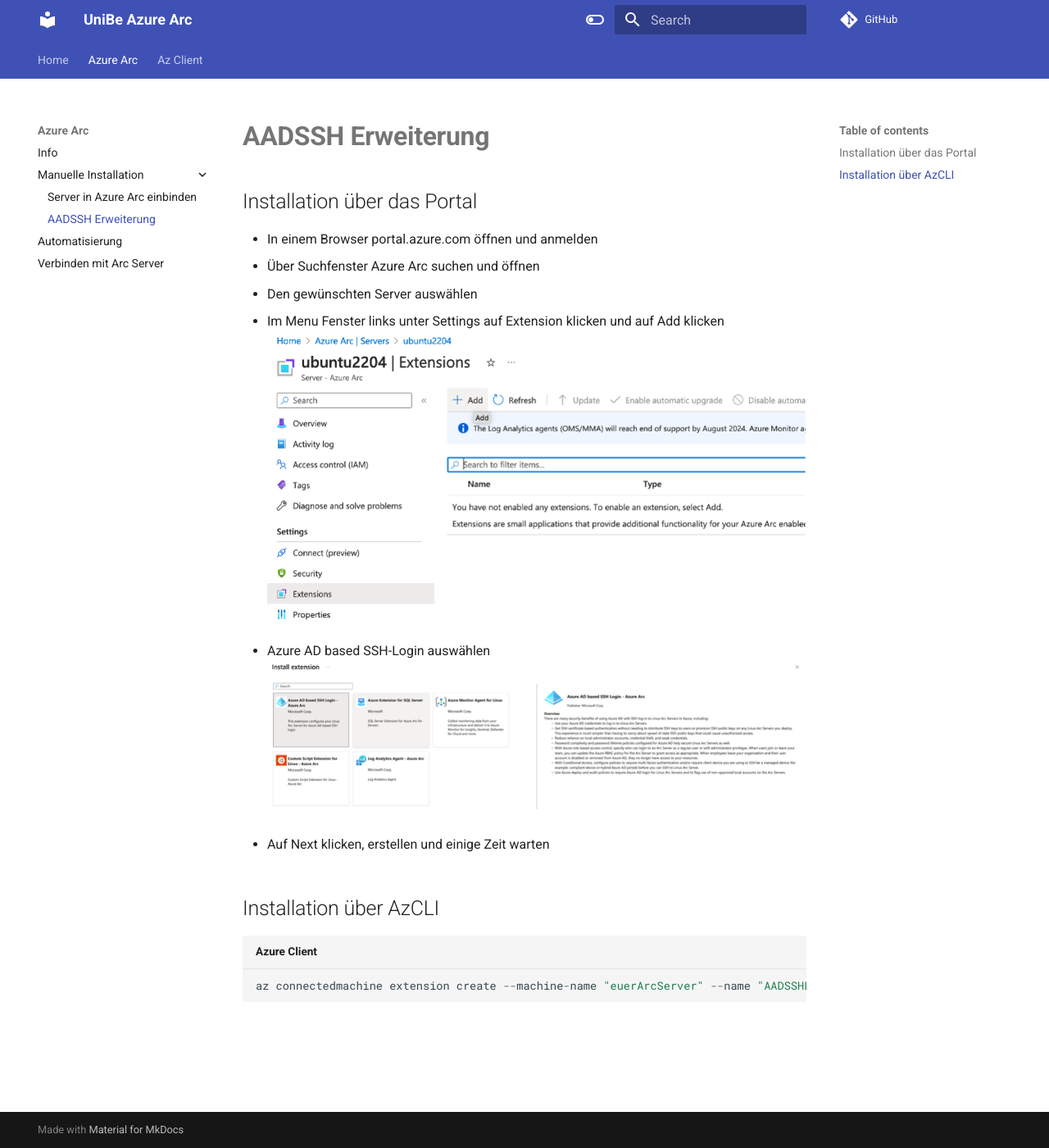
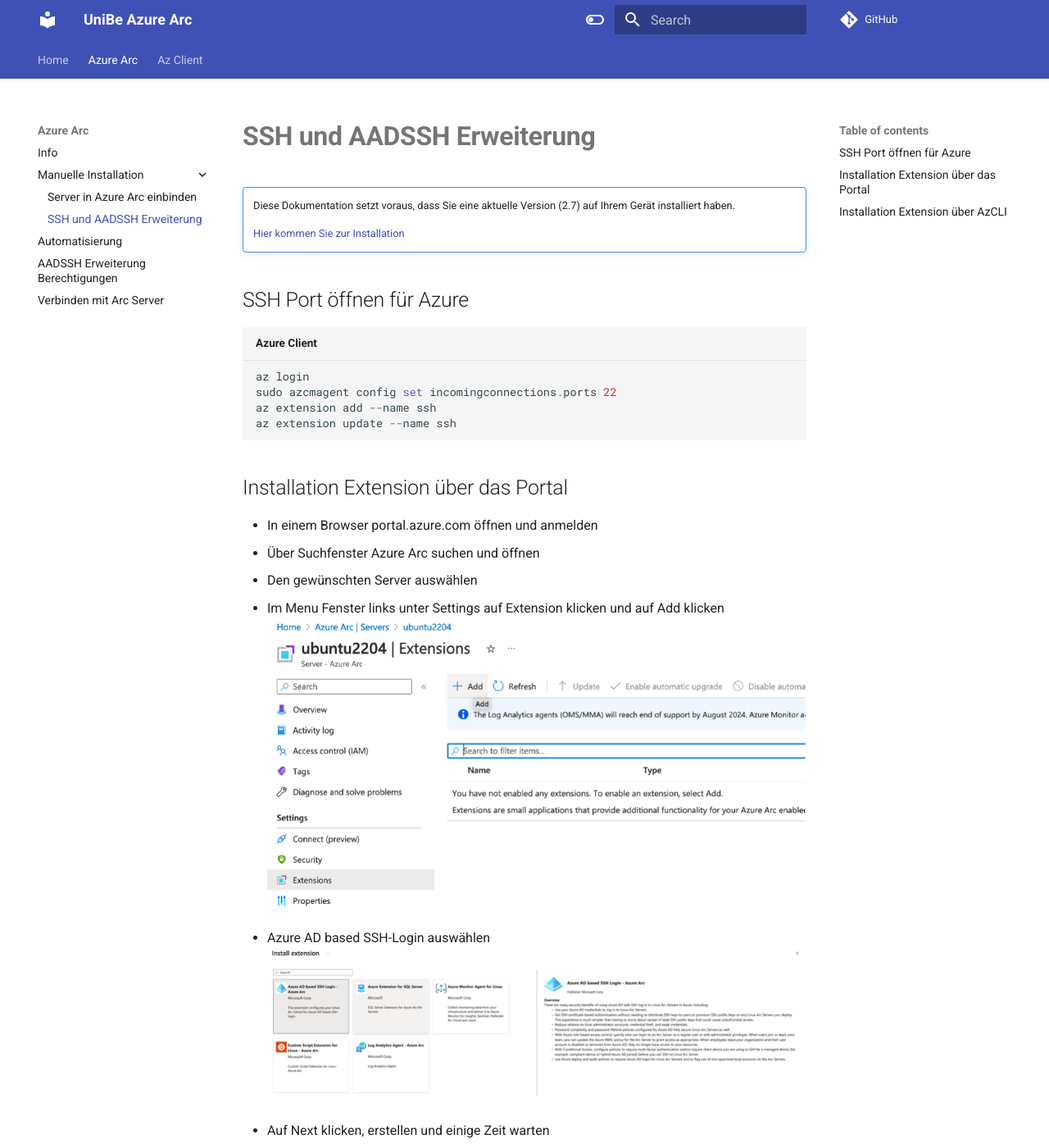
Before and after one commit to constantin-koenig/azurearc-test, an MkDocs documentation site: the page built from docs/aadsshextension.md, in a window 1280 px wide and 1400 px high. Shown: the whole window at 82% size. Built offline with MkDocs 1.6.1 and Material for MkDocs 9.7.7, drawn with Linux system fonts in a browser that asks for light colours; comment, search, counter and statistics services are not loaded; some of the changed text lies outside the part shown.

````diff
--- a/docs/aadsshextension.md
+++ b/docs/aadsshextension.md
@@ -1,6 +1,21 @@
-# **AADSSH Erweiterung**
+# **SSH und AADSSH Erweiterung**
 
-## Installation über das Portal
+!!! note ""
+
+    Diese Dokumentation setzt voraus, dass Sie eine aktuelle Version (2.7) auf Ihrem Gerät installiert haben.
+
+    [Hier kommen Sie zur Installation](https://constantin-koenig.github.io/azurearc-test/azcli/)
+
+## SSH Port öffnen für Azure
+
+```py title="Azure Client"
+az login
+sudo azcmagent config set incomingconnections.ports 22
+az extension add --name ssh
+az extension update --name ssh
+```
+
+## Installation Extension über das Portal
 
 - In einem Browser portal.azure.com öffnen und anmelden
 - Über Suchfenster Azure Arc suchen und öffnen
@@ -13,8 +28,11 @@
 
 - Auf Next klicken, erstellen und einige Zeit warten
 
-## Installation über AzCLI
+## Installation Extension über AzCLI
 
 ``` py title="Azure Client"
 az connectedmachine extension create --machine-name "euerArcServer" --name "AADSSHLogin" --location "switzerlandnorth" --type "AADSSHLoginForLinux" --publisher "Microsoft.Azure.ActiveDirectory" --resource-group "eureRessourcenGruppe"
 ```
+
+<br />
+[AADSSH Berechtigungen](https://constantin-koenig.github.io/azurearc-test/aadrights/){ .md-button } [Automatisierung](https://constantin-koenig.github.io/azurearc-test/automation/){ .md-button }
--- a/mkdocs.yml
+++ b/mkdocs.yml
@@ -21,12 +21,16 @@ nav:
     - Info: arc.md
     - Manuelle Installation:
       - Server in Azure Arc einbinden: server.md
-      - AADSSH Erweiterung: aadsshextension.md
+      - SSH und AADSSH Erweiterung: aadsshextension.md
     - Automatisierung: automation.md
+    - AADSSH Erweiterung Berechtigungen: aadrights.md
     - Verbinden mit Arc Server: connect.md
   - Az Client: azcli.md
 
 markdown_extensions:
+  - pymdownx.emoji:
+      emoji_index: !!python/name:materialx.emoji.twemoji
+      emoji_generator: !!python/name:materialx.emoji.to_svg
   - pymdownx.highlight:
       anchor_linenums: true
       line_spans: __span
@@ -39,6 +43,10 @@ markdown_extensions:
   - pymdownx.superfences
   - abbr
   - pymdownx.snippets
+  - def_list
+  - tables
+  - attr_list
+
 
 
 plugins:
````
Also changed, not shown: docs/aadrights.md (added, +40 -0 lines), docs/arc.md (+3 -0 lines), docs/automation.md (+63 -13 lines), docs/connect.md (+5 -5 lines), docs/server.md (+3 -0 lines).
